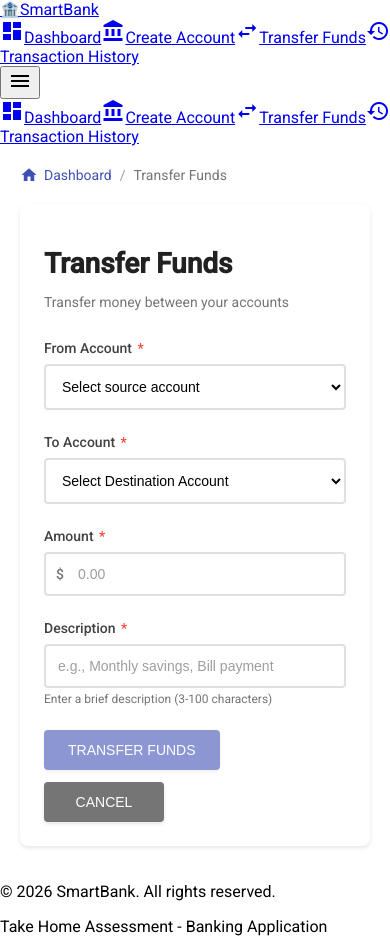
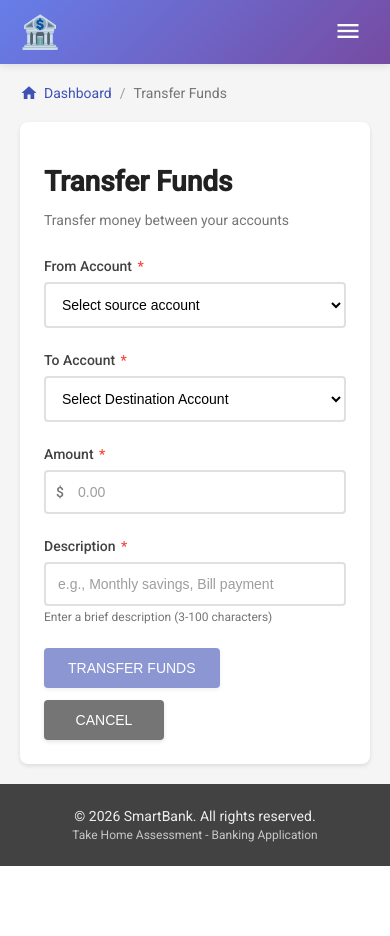
Before and after one commit to BalwantSandhu/SmartBank, an Angular app: page /transactions/transfer in a window 390 px wide. After the commit the page ends 866 px from the top, so only its background shows below. Built offline with nearby package versions, Linux system fonts and the light colour scheme.

Commit message:
Added styling to app component

```diff
--- a/src/app/app.component.scss
+++ b/src/app/app.component.scss
@@ -0,0 +1,204 @@
+.navbar {
+  background: linear-gradient(135deg, #667eea 0%, #764ba2 100%);
+  box-shadow: 0 2px 8px rgba(0, 0, 0, 0.1);
+  position: sticky;
+  top: 0;
+  z-index: 1000;
+}
+
+.nav-container {
+  max-width: 1400px;
+  margin: 0 auto;
+  padding: 0 20px;
+  display: flex;
+  justify-content: space-between;
+  align-items: center;
+  height: 64px;
+}
+
+.nav-brand {
+  .brand-link {
+    display: flex;
+    align-items: center;
+    gap: 12px;
+    text-decoration: none;
+    color: white;
+    font-size: 24px;
+    font-weight: 700;
+    transition: opacity 0.3s;
+
+    &:hover {
+      opacity: 0.9;
+    }
+
+    .brand-icon {
+      font-size: 32px;
+    }
+
+    .brand-text {
+      @media (max-width: 480px) {
+        display: none;
+      }
+    }
+  }
+}
+
+.desktop-nav {
+  display: flex;
+  gap: 8px;
+
+  @media (max-width: 768px) {
+    display: none;
+  }
+}
+
+.nav-link {
+  display: flex;
+  align-items: center;
+  gap: 8px;
+  padding: 8px 16px;
+  color: rgba(255, 255, 255, 0.9);
+  text-decoration: none;
+  border-radius: 4px;
+  font-weight: 500;
+  font-size: 14px;
+  transition: all 0.3s;
+
+  .material-icons {
+    font-size: 20px;
+  }
+
+  &:hover {
+    background-color: rgba(255, 255, 255, 0.1);
+    color: white;
+  }
+
+  &:focus {
+    outline: 2px solid white;
+    outline-offset: 2px;
+  }
+
+  &.active {
+    background-color: rgba(255, 255, 255, 0.2);
+    color: white;
+    font-weight: 600;
+  }
+}
+
+.mobile-menu-toggle {
+  display: none;
+  background: none;
+  border: none;
+  color: white;
+  cursor: pointer;
+  padding: 8px;
+  border-radius: 4px;
+  transition: background-color 0.3s;
+
+  .material-icons {
+    font-size: 28px;
+  }
+
+  &:hover {
+    background-color: rgba(255, 255, 255, 0.1);
+  }
+
+  &:focus {
+    outline: 2px solid white;
+    outline-offset: 2px;
+  }
+
+  @media (max-width: 768px) {
+    display: block;
+  }
+}
+
+.mobile-nav {
+  display: none;
+  flex-direction: column;
+  background: linear-gradient(135deg, #5568d3 0%, #65408b 100%);
+  max-height: 0;
+  overflow: hidden;
+  transition: max-height 0.3s ease-out;
+
+  &.open {
+    max-height: 400px;
+  }
+
+  @media (max-width: 768px) {
+    display: flex;
+  }
+}
+
+.mobile-nav-link {
+  display: flex;
+  align-items: center;
+  gap: 12px;
+  padding: 16px 20px;
+  color: rgba(255, 255, 255, 0.9);
+  text-decoration: none;
+  font-weight: 500;
+  font-size: 16px;
+  border-bottom: 1px solid rgba(255, 255, 255, 0.1);
+  transition: all 0.3s;
+
+  .material-icons {
+    font-size: 24px;
+  }
+
+  &:hover {
+    background-color: rgba(255, 255, 255, 0.1);
+    color: white;
+    padding-left: 24px;
+  }
+
+  &:focus {
+    outline: 2px solid white;
+    outline-offset: -2px;
+  }
+
+  &.active {
+    background-color: rgba(255, 255, 255, 0.15);
+    color: white;
+    font-weight: 600;
+    border-left: 4px solid white;
+  }
+
+  &:last-child {
+    border-bottom: none;
+  }
+}
+
+main {
+  min-height: calc(100vh - 64px - 80px);
+  background-color: #f5f5f5;
+}
+
+.app-footer {
+  background-color: #424242;
+  color: rgba(255, 255, 255, 0.9);
+  padding: 20px;
+  text-align: center;
+  margin-top: auto;
+
+  .footer-content {
+    max-width: 1400px;
+    margin: 0 auto;
+
+    p {
+      margin: 4px 0;
+      font-size: 14px;
+    }
+
+    .footer-note {
+      color: rgba(255, 255, 255, 0.7);
+      font-size: 12px;
+    }
+  }
+}
+
+:host {
+  display: flex;
+  flex-direction: column;
+  min-height: 100vh;
+}
```
